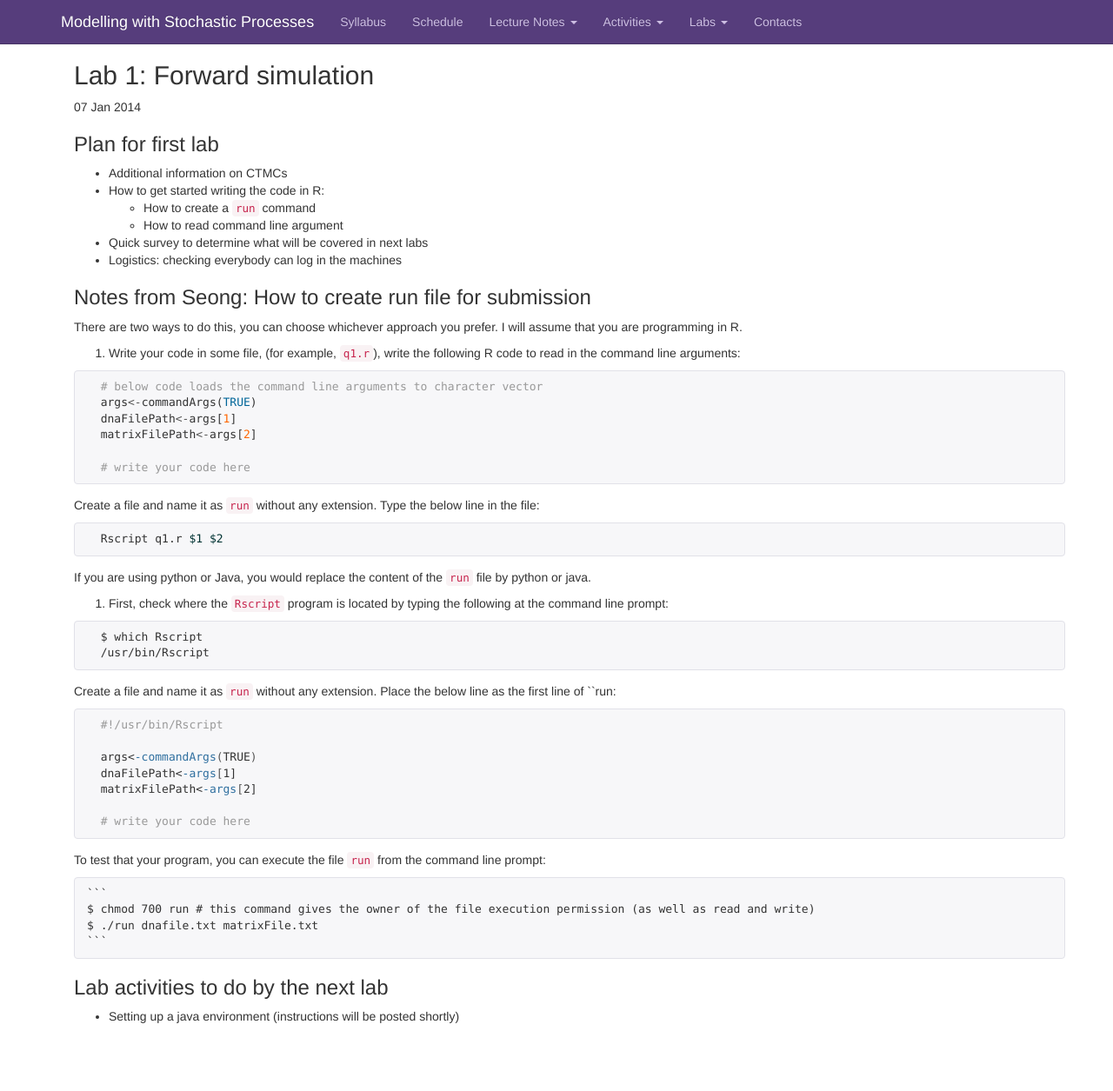
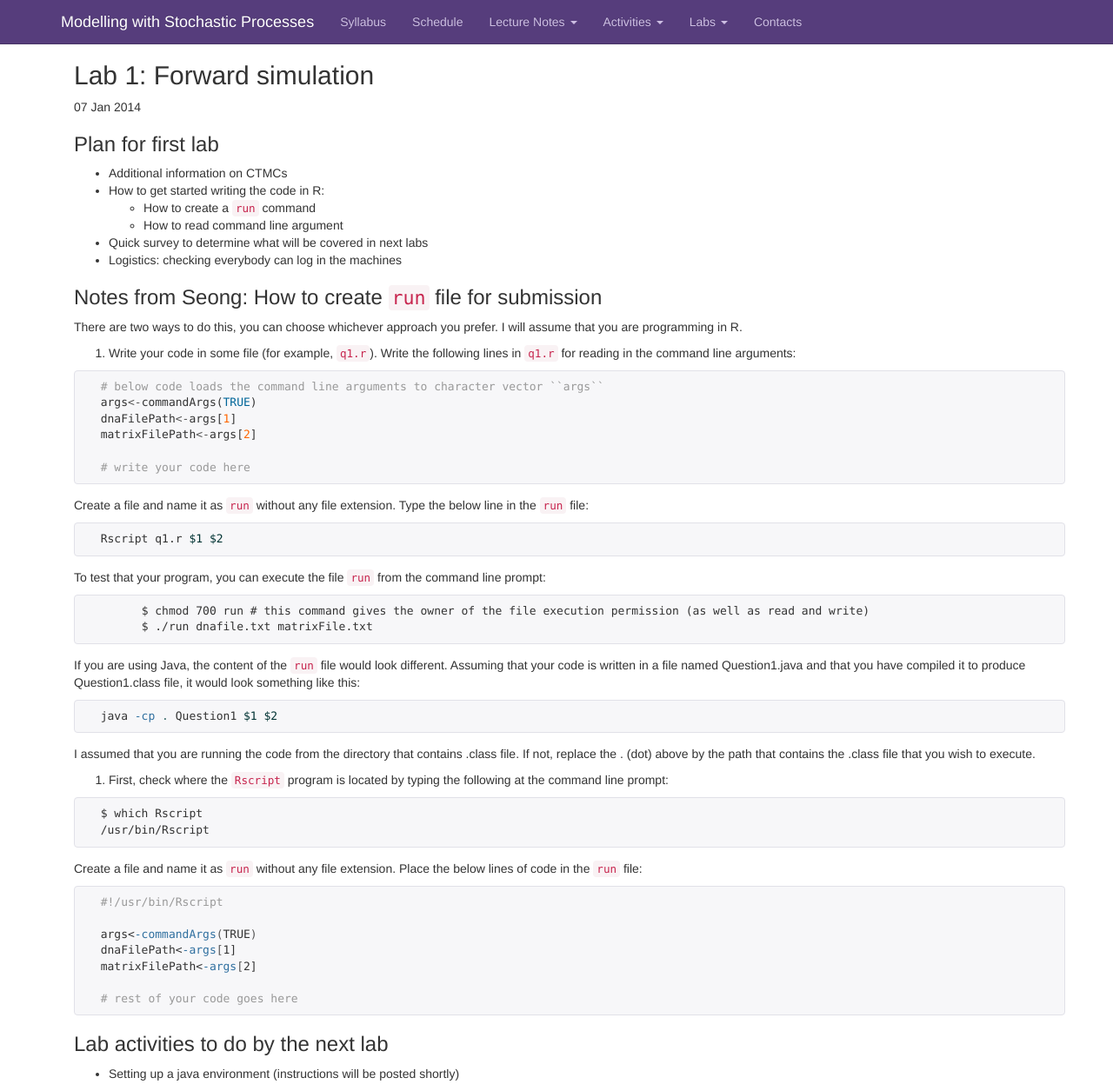
Before and after one commit to snowdj/stochastic_process_notes, a Jekyll site: the page built from _posts/2014-01-07-lab1.md, in a window 1280 px wide and 1255 px high. Shown: the whole window at 87% size. Built offline with Jekyll 4.4.1, drawn with Linux system fonts in a browser that asks for light colours; nearby versions of some CDN libraries; Markdown is read by kramdown in place of the engine named in the settings; comment, search, counter and statistics services are not loaded.

Commit message:
changes to lab 1 notes from Seong

````diff
--- a/_posts/2014-01-07-lab1.md
+++ b/_posts/2014-01-07-lab1.md
@@ -13,15 +13,15 @@ category: 'Lab'
 - Quick survey to determine what will be covered in next labs
 - Logistics: checking everybody can log in the machines
 
-### Notes from Seong: How to create run file for submission
+### Notes from Seong: How to create ``run`` file for submission
 
 There are two ways to do this, you can choose whichever approach you prefer. I will assume that you
 are programming in R.
 
-1. Write your code in some file, (for example, ``q1.r``), write the following R code to read in the command line arguments:
+1. Write your code in some file (for example, ``q1.r``). Write the following lines in ``q1.r`` for reading in the command line arguments:
 
   ``` r
-  # below code loads the command line arguments to character vector
+  # below code loads the command line arguments to character vector ``args``
   args<-commandArgs(TRUE)
   dnaFilePath<-args[1]
   matrixFilePath<-args[2]
@@ -29,13 +29,27 @@ are programming in R.
   # write your code here
   ```
 
-  Create a file and name it as ``run`` without any extension. Type the below line in the file:
+  Create a file and name it as ``run`` without any file extension. Type the below line in the ``run`` file:
 
   ``` bash
   Rscript q1.r $1 $2
   ```
 
-  If you are using python or Java, you would replace the content of the ``run`` file by python or java.
+  To test that your program, you can execute the file ``run`` from the command line prompt:
+
+  ```
+	$ chmod 700 run # this command gives the owner of the file execution permission (as well as read and write)
+	$ ./run dnafile.txt matrixFile.txt
+  ```
+
+  If you are using Java, the content of the ``run`` file would look different. Assuming that your code is written in a file named Question1.java and that you have compiled it to produce Question1.class file,
+  it would look something like this:
+
+  ``` bash
+  java -cp . Question1 $1 $2
+  ```
+
+  I assumed that you are running the code from the directory that contains .class file. If not, replace the . (dot) above by the path that contains the .class file that you wish to execute.
 
 2. First, check where the ``Rscript`` program is located by typing the following at the command line prompt:
 
@@ -44,7 +58,7 @@ are programming in R.
   /usr/bin/Rscript
   ```
 
-  Create a file and name it as ``run`` without any extension. Place the below line as the first line of ``run:
+  Create a file and name it as ``run`` without any file extension. Place the below lines of code in the ``run`` file:
 
   ``` bash
   #!/usr/bin/Rscript
@@ -53,16 +67,8 @@ are programming in R.
   dnaFilePath<-args[1]
   matrixFilePath<-args[2]
 
-  # write your code here
+  # rest of your code goes here
   ```
-
-  To test that your program, you can execute the file ``run`` from the command line prompt:
-
-	```
-	$ chmod 700 run # this command gives the owner of the file execution permission (as well as read and write)
-	$ ./run dnafile.txt matrixFile.txt
-	```
-
 
 ### Lab activities to do by the next lab
 
````
